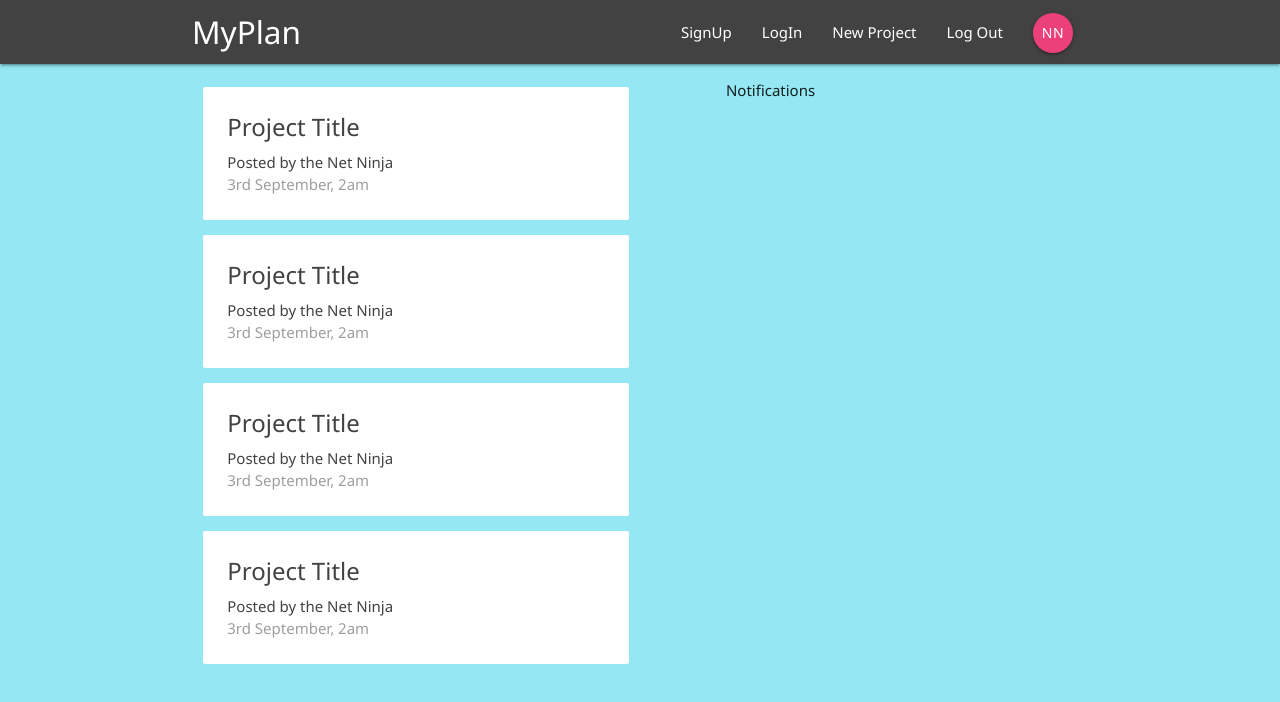
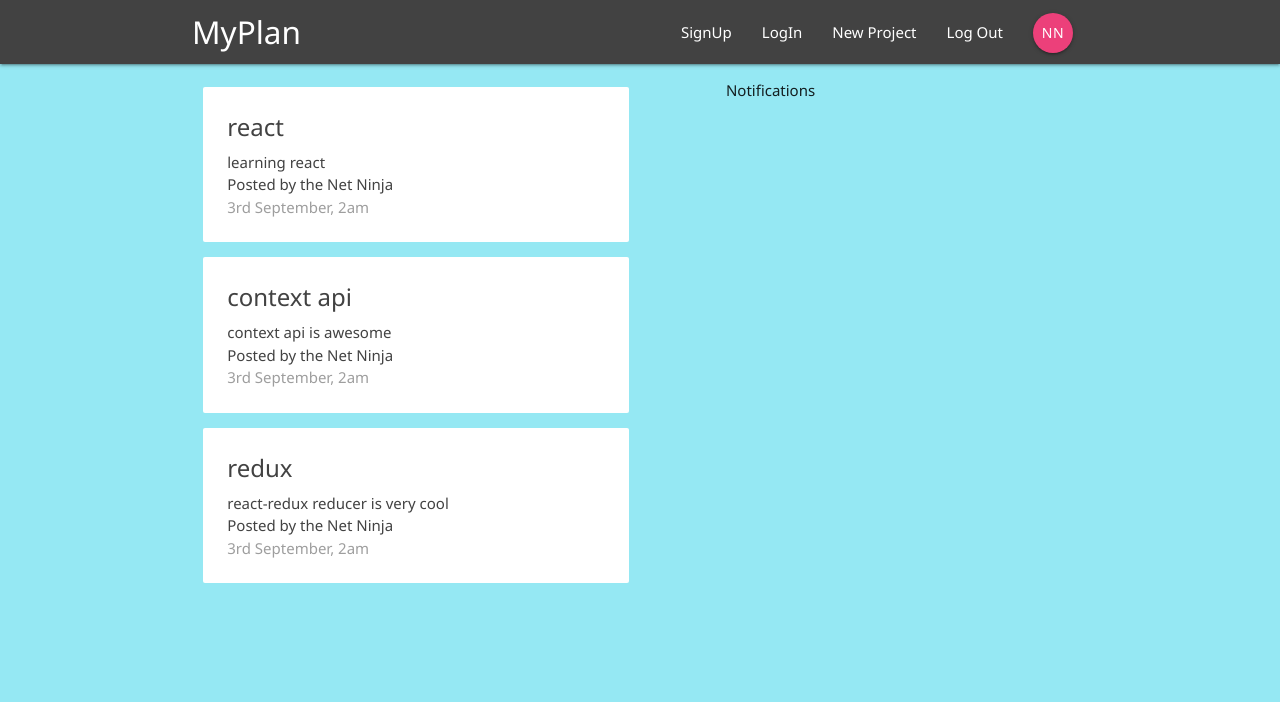
Before and after one commit to taiseen/react_redux_firebse, a React (Create React App) app: page / in a window 1280 px wide. Shown: the top 702 px of the page. Built offline with nearby package versions, Linux system fonts and the light colour scheme.

Commit message:
react-redux data flow ==> OK

```diff
--- a/package.json
+++ b/package.json
@@ -14,9 +14,12 @@
     "react-bootstrap": "^1.5.1",
     "react-dom": "^17.0.1",
     "react-redux": "^7.2.4",
+    "react-redux-firebase": "^3.10.0",
     "react-router-dom": "^5.2.0",
     "react-scripts": "4.0.3",
     "redux": "^4.1.0",
+    "redux-firestore": "^0.15.0",
+    "redux-thunk": "^2.3.0",
     "web-vitals": "^1.1.0"
   },
   "scripts": {
--- a/src/components/dashboard/Dashboard.js
+++ b/src/components/dashboard/Dashboard.js
@@ -1,17 +1,23 @@
 import React, { Component } from 'react';
 import Notifications from './Notifications';
 import ProjectList from '../projects/ProjectList';
+import { connect } from 'react-redux';
+
+
 
 class Dashboard extends Component {
 
     render() {
+
+        const { projects } = this.props;
+
         return (
             <div className="dashboard container">
                 <div className="row">
 
                     {/* Project List */}
                     <div className="col s12 m6">
-                        <ProjectList />
+                        <ProjectList projects={projects} />
                     </div>
 
                     {/* Notifications List */}
@@ -24,4 +30,10 @@ class Dashboard extends Component {
     }
 }
 
-export default Dashboard;
+const mapStateToProps = (state) => {
+    return {
+        projects: state.projects.project
+    }
+};
+
+export default connect(mapStateToProps)(Dashboard);
--- a/src/components/projects/ProjectList.js
+++ b/src/components/projects/ProjectList.js
@@ -1,15 +1,16 @@
 import ProjectSummary from './ProjectSummary';
 
-const ProjectList = () => {
+const ProjectList = ({ projects }) => {
 
     return (
         <div className="project-list section">
-
-            <ProjectSummary />
-            <ProjectSummary />
-            <ProjectSummary />
-            <ProjectSummary />
-
+            {
+                projects && projects.map(project => {
+                    return (
+                        <ProjectSummary project={project} key={project.id} />
+                    );
+                })
+            }
         </div>
     );
 };
--- a/src/components/projects/ProjectSummary.js
+++ b/src/components/projects/ProjectSummary.js
@@ -1,8 +1,11 @@
-const ProjectSummary = () => {
+const ProjectSummary = ({ project }) => {
+
+    const { title, content } = project;
     return (
         <div className="card z-depth-0 project-summary">
             <div className="card-content grey-text text-darken-3">
-                <span className="card-title">Project Title</span>
+                <span className="card-title">{title}</span>
+                <p>{content}</p>
                 <p>Posted by the Net Ninja</p>
                 <div className="grey-text">3rd September, 2am </div>
             </div>
--- a/src/store/reducers/rootReducer.js
+++ b/src/store/reducers/rootReducer.js
@@ -6,7 +6,7 @@ import { combineReducers } from 'redux';
 
 const rootReducer = combineReducers({
     auth: authReducer,
-    project: projectReducer,
+    projects: projectReducer,
 });
 
 export default rootReducer;
```
Also changed, not shown: 2 other files (tests, documents, lock files or other folders).
